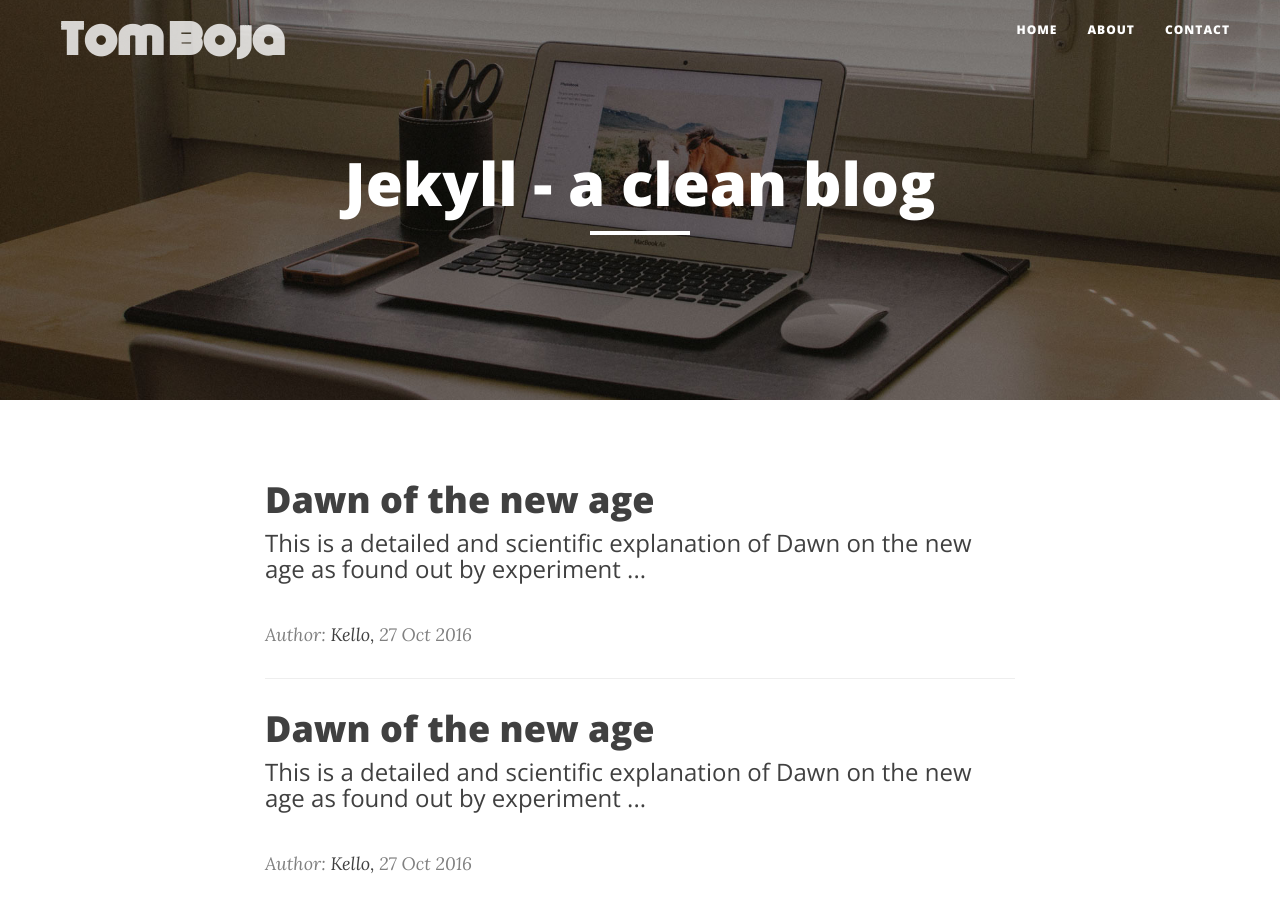
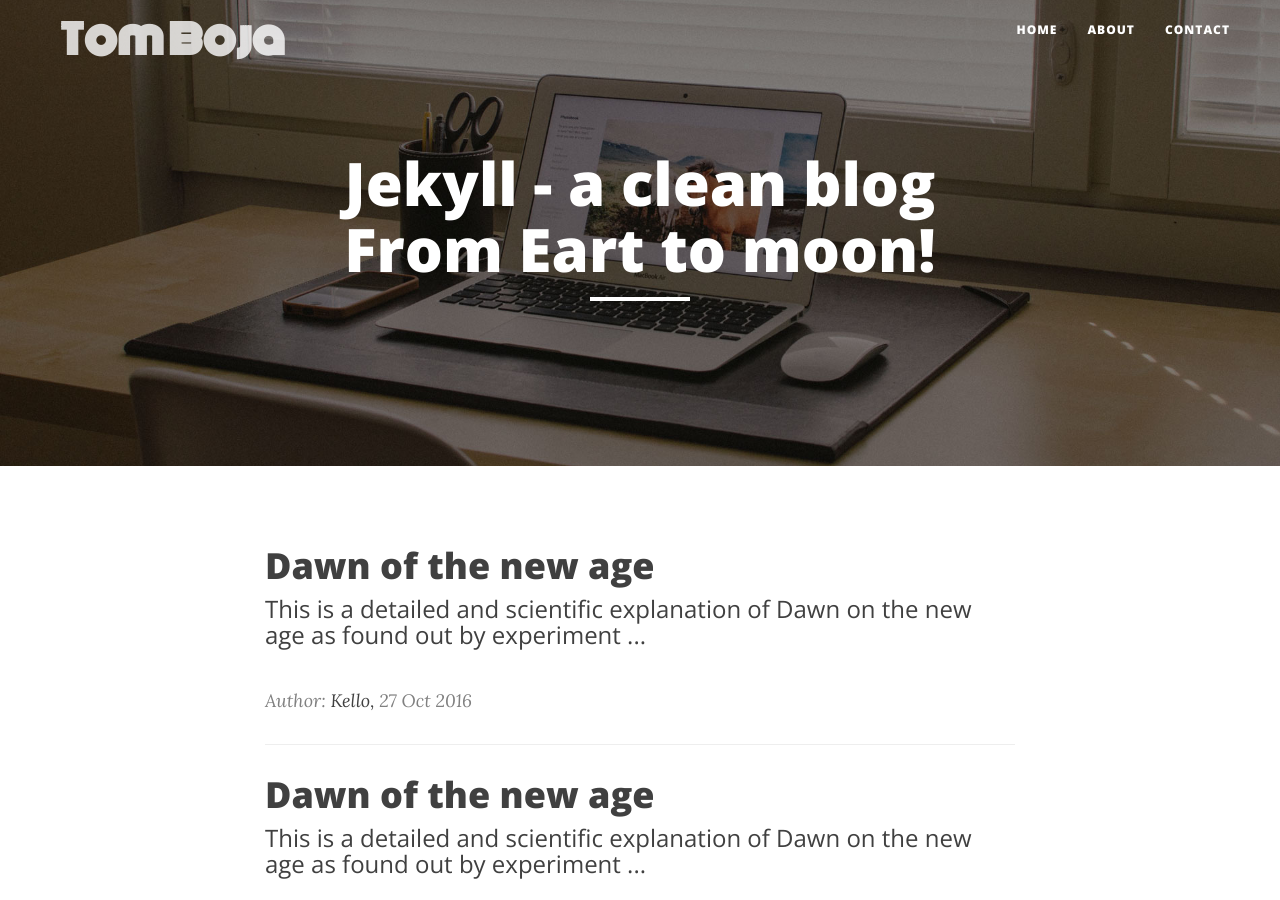
Before and after one commit to Dessagn/profile, a Jekyll site: the page built from index.html, in a window 1280 px wide and 900 px high. Built offline with Jekyll 4.4.1, drawn with Linux system fonts in a browser that asks for light colours; nearby versions of some CDN libraries; the list of posts is cut into pages by our own code; comment, search, counter and statistics services are not loaded.

Commit message:
index changed
from earth to moon added to title

```diff
--- a/index.html
+++ b/index.html
@@ -2,7 +2,7 @@
 layout: default
 menu: "Home"
 img: "home-bg.jpg"
-title: "Jekyll - a clean blog"
+title: "Jekyll - a clean blog From Eart to moon!"
 navTitle: "Homepage"
 order: 1
 ---
```
